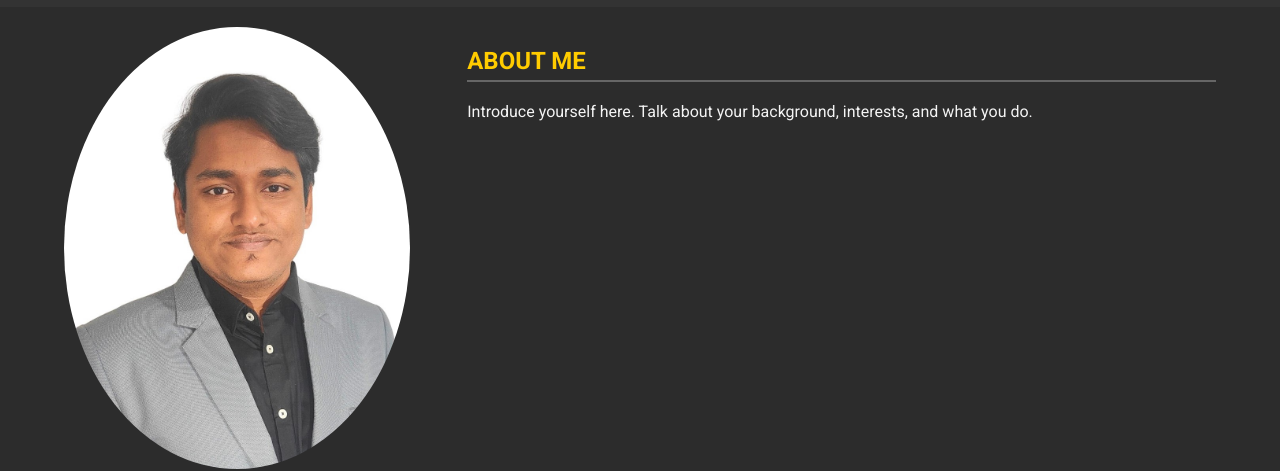
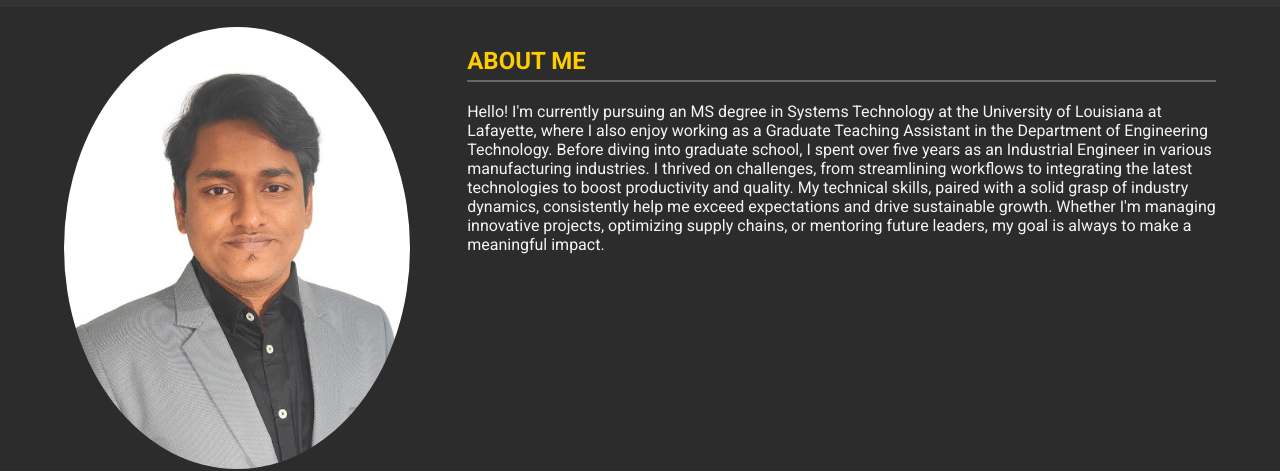
Before and after one commit to SohelAhmed-IE/Sohel-Ahmed, a plain HTML site: page index.html in a window 1280 px wide. Shown: the part 64-535 px from the top of the page. Drawn offline with Linux system fonts and the light colour scheme.

Commit message:
Update index.html

```diff
--- a/index.html
+++ b/index.html
@@ -32,7 +32,11 @@
         </div>
         <div class="right-column">
             <h2>About Me</h2>
-            <p>Introduce yourself here. Talk about your background, interests, and what you do.</p>
+            <p>Hello!
+I'm currently pursuing an MS degree in Systems Technology at the University of Louisiana at Lafayette, where I also enjoy working as a Graduate Teaching Assistant in the Department of Engineering Technology.
+Before diving into graduate school, I spent over five years as an Industrial Engineer in various manufacturing industries. I thrived on challenges, from streamlining workflows to integrating the latest technologies to boost productivity and quality. My technical skills, paired with a solid grasp of industry dynamics, consistently help me exceed expectations and drive sustainable growth.
+Whether I'm managing innovative projects, optimizing supply chains, or mentoring future leaders, my goal is always to make a meaningful impact.
+</p>
         </div>
     </div>
     <footer>
```
